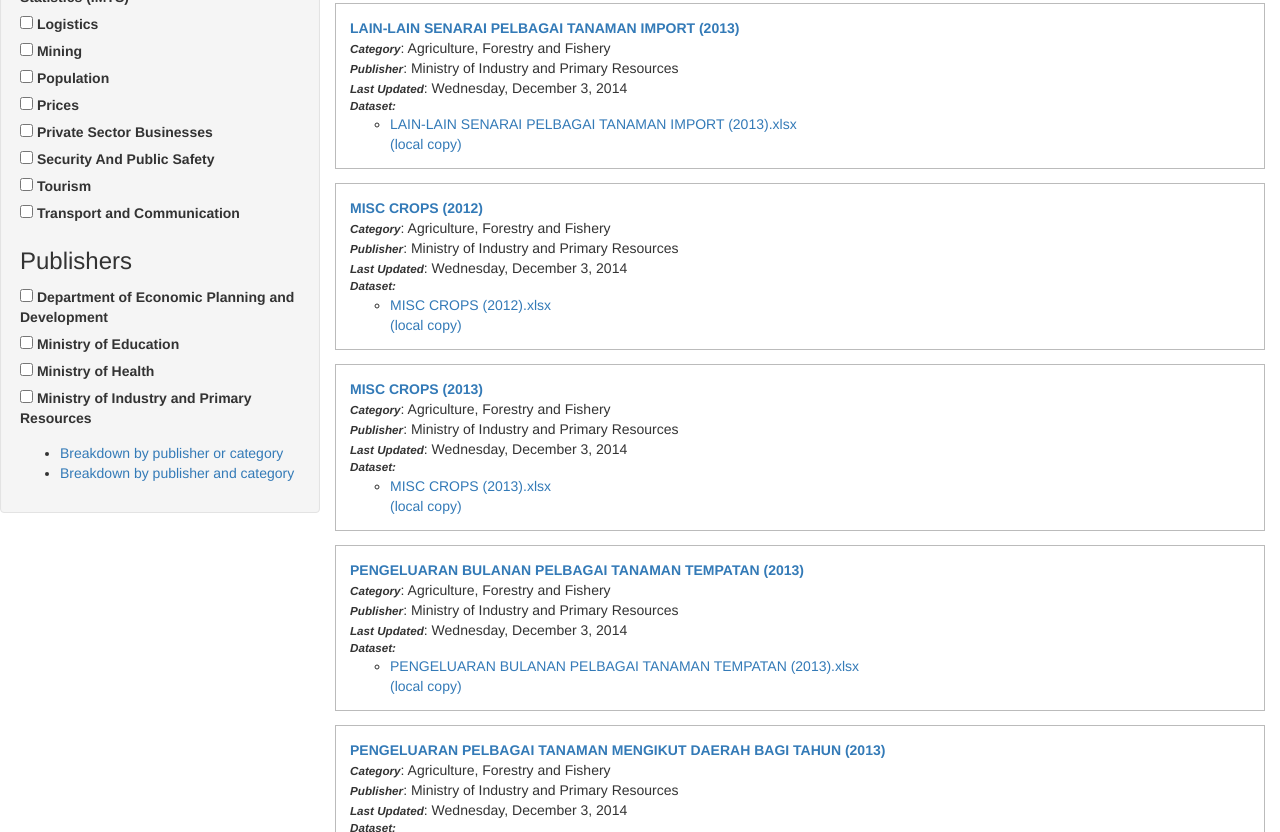
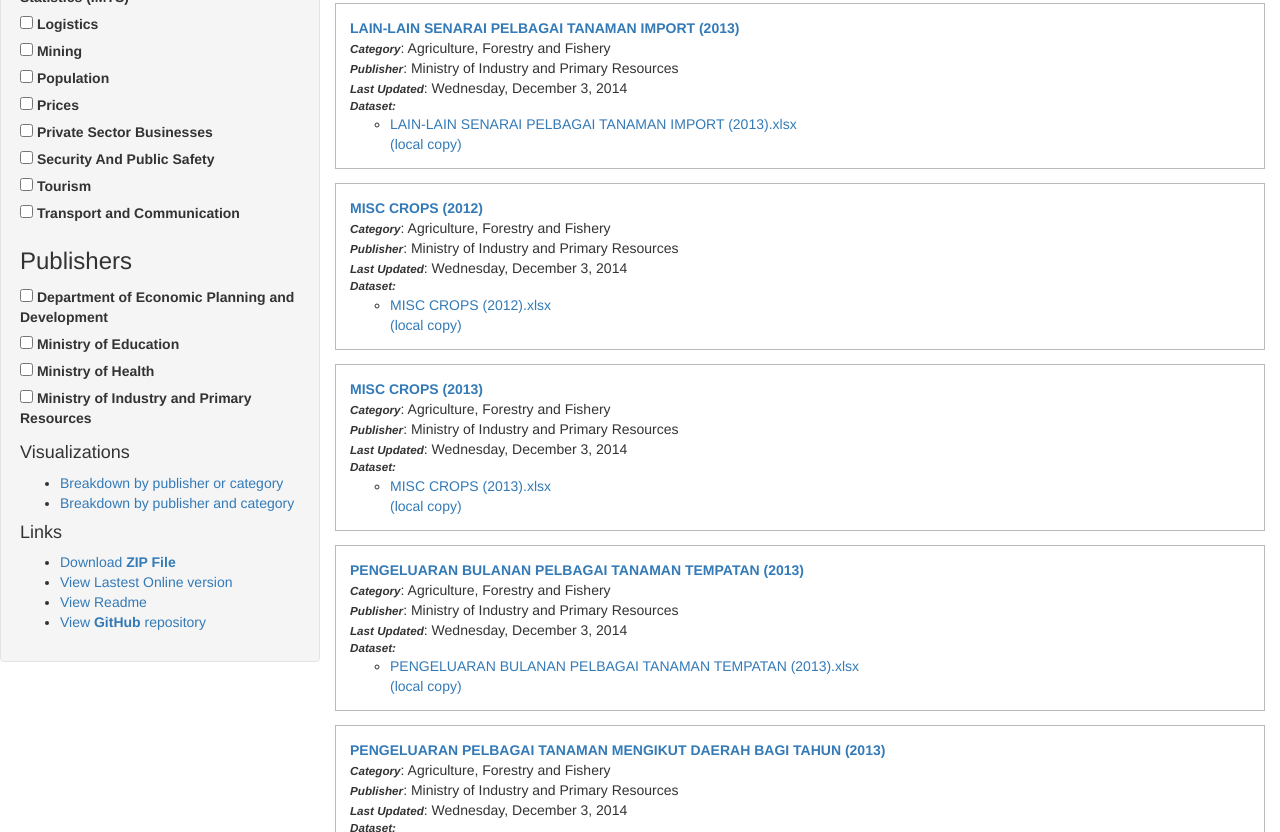
Before and after one commit to thewheat/data.gov.bn-data, a website: page index.htm in a window 1280 px wide. Shown: the part 415-1247 px from the top of the page. Drawn offline with Linux system fonts and the light colour scheme.

Commit message:
Add more links

```diff
--- a/index.htm
+++ b/index.htm
@@ -62,9 +62,17 @@
 					<label><input type='checkbox' ng-model='publishers[publisher]' value='{{publisher}}'> {{publisher}}</label>
 				</li>
 			</ul>
-			<ul>
+			<h4>Visualizations</h4>
+ 			<ul>
 				<li><a href="examples/google_charts.htm">Breakdown by publisher or category</a></li>
 				<li><a href="examples/d3_sunburst.htm">Breakdown by publisher and category</a></li>
+			</ul>
+			<h4>Links</h4>
+ 			<ul>
+				<li><a href="https://github.com/thewheat/data.gov.bn-data/zipball/master">Download <strong>ZIP File</strong></a></li>
+ 				<li><a href="https://thewheat.github.io/data.gov.bn-data">View Lastest Online version</a></li>
+ 				<li><a href="readme.md">View Readme</a></li>
+ 				<li><a href="https://github.com/thewheat/data.gov.bn-data">View <strong>GitHub</strong> repository</a></li>
 			</ul>
 
 
```
